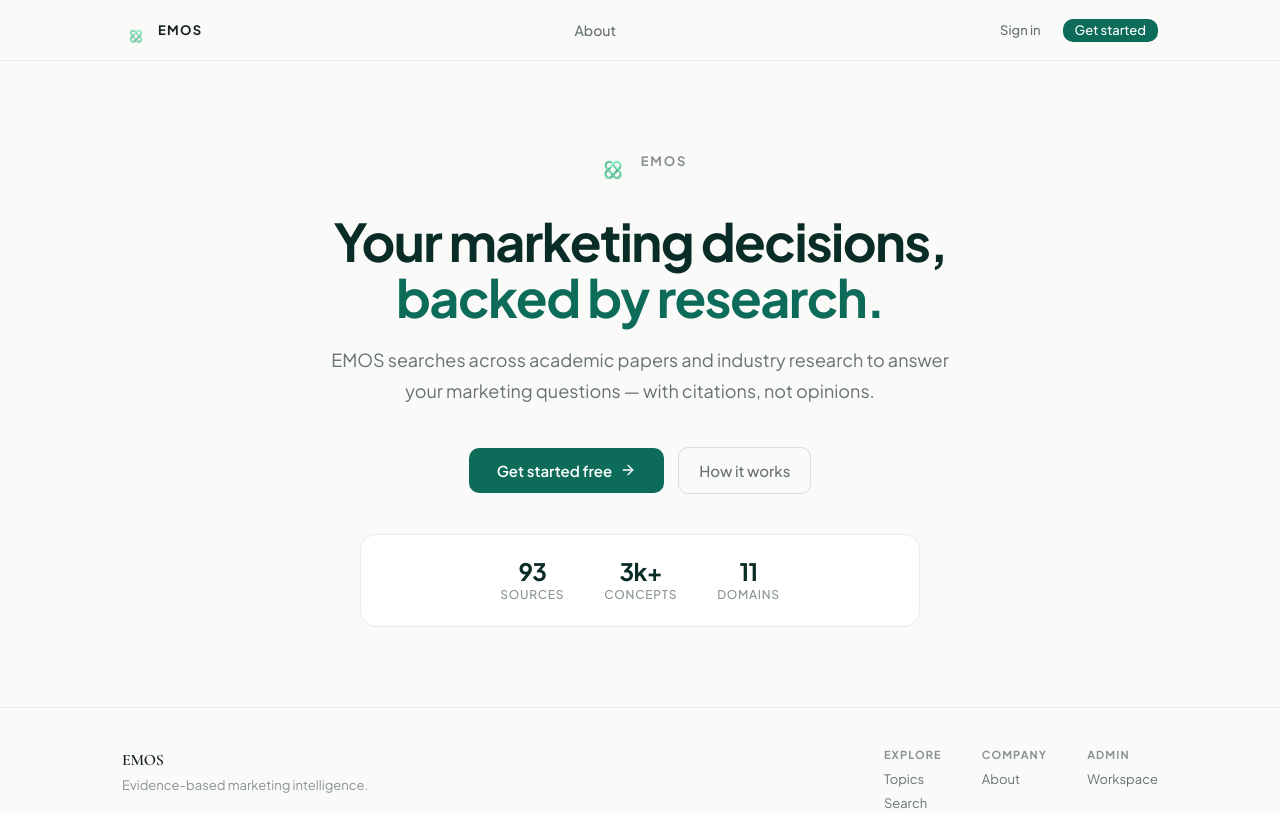
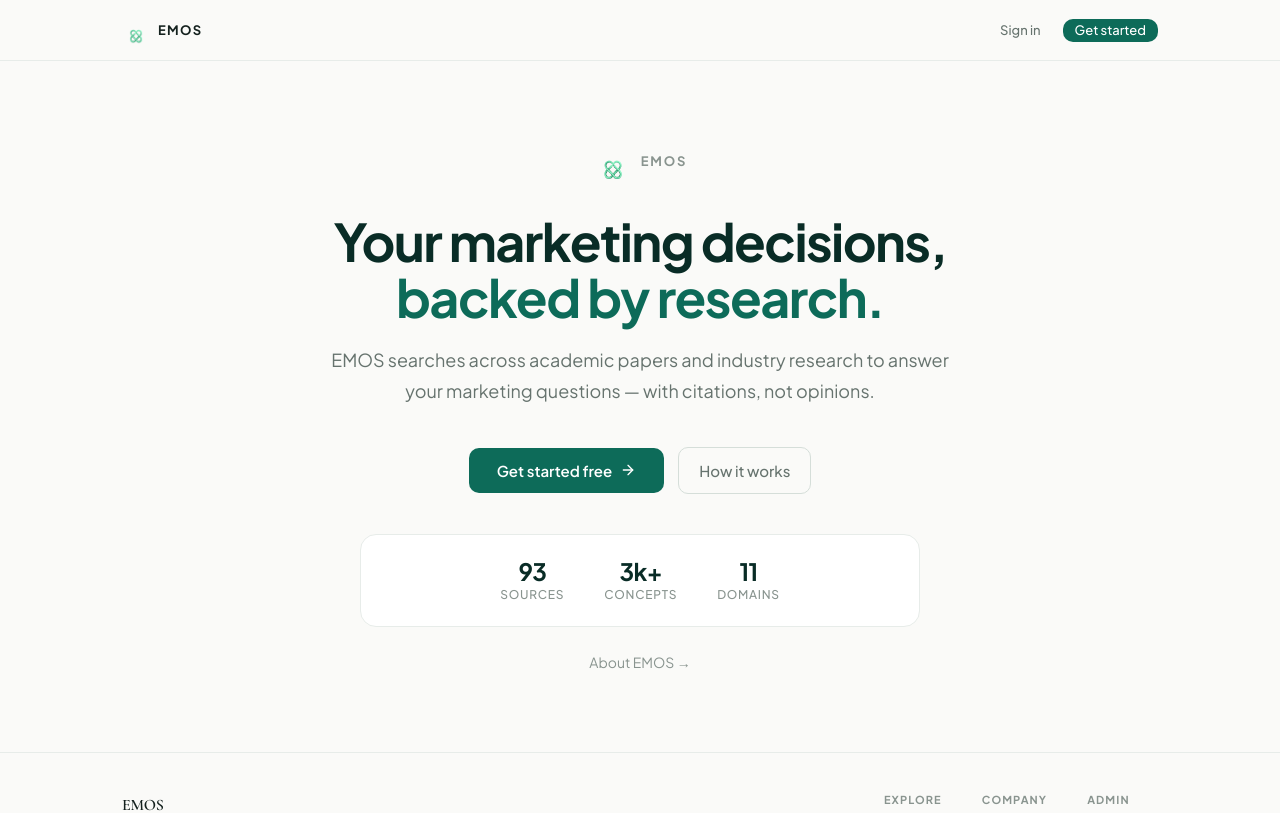
Before and after one commit to FabianNjau/emos-ui, a React (Vite) app: page / in a window 1280 px wide. Shown: the top 813 px of the page. Built offline with nearby package versions, Linux system fonts and the light colour scheme; no server answers.

Commit message:
header: fix logo+text vertical alignment; remove About from nav; move About link to landing body

```diff
--- a/src/components/public/PublicHeader.css
+++ b/src/components/public/PublicHeader.css
@@ -21,17 +21,23 @@
 .public-header__logo {
   display: flex;
   align-items: center;
+  justify-content: flex-start;
   gap: 0.5rem;
   text-decoration: none;
   flex-shrink: 0;
+  /* Ensure the image and text are pixel-perfect vertically centered */
+  line-height: 1;
 }
 
-.public-header__logo img {
+.public-header__logo-img {
   width: 28px;
   height: 28px;
   object-fit: contain;
   border-radius: 7px;
   display: block;
+  /* Force vertical center alignment */
+  vertical-align: middle;
+  align-self: center;
 }
 
 .public-header__logo-text {
@@ -41,6 +47,10 @@
   letter-spacing: 0.1em;
   text-transform: uppercase;
   color: var(--emos-text);
+  /* Force same baseline as image */
+  vertical-align: middle;
+  line-height: 1;
+  align-self: center;
 }
 
 /* Nav — centered */
--- a/src/components/public/PublicHeader.tsx
+++ b/src/components/public/PublicHeader.tsx
@@ -21,16 +21,13 @@
             alt=""
             width={28}
             height={28}
+            className="public-header__logo-img"
           />
           <span className="public-header__logo-text">EMOS</span>
         </Link>
 
-        {/* Nav — centered, About only */}
-        <nav className="public-header__nav" aria-label="Main navigation">
-          <Link to={PUBLIC_ROUTES.ABOUT} className="public-header__nav-link">
-            About
-          </Link>
-        </nav>
+        {/* Nav — intentionally empty on landing; About in footer */}
+        <nav className="public-header__nav" aria-label="Main navigation" />
 
         {/* Auth */}
         <div className="public-header__auth">
--- a/src/pages/public/Landing.css
+++ b/src/pages/public/Landing.css
@@ -158,6 +158,26 @@
   font-weight: 500;
 }
 
+/* About link — in body, not nav */
+.landing__about-link {
+  margin-top: 1.5rem;
+}
+
+.landing__about-link button {
+  background: none;
+  border: none;
+  font-size: 0.875rem;
+  color: var(--emos-text-muted);
+  cursor: pointer;
+  font-family: var(--font-sans);
+  transition: color 0.15s ease;
+  padding: 0;
+}
+
+.landing__about-link button:hover {
+  color: var(--emos-text-secondary);
+}
+
 /* ── Responsive ───────────────────────────────────────────────────────────── */
 @media (max-width: 640px) {
   .landing__hero {
--- a/src/pages/public/Landing.tsx
+++ b/src/pages/public/Landing.tsx
@@ -69,6 +69,13 @@
               <span className="landing__stat-label">Domains</span>
             </div>
           </div>
+
+          {/* About link — in body, not nav */}
+          <p className="landing__about-link">
+            <button onClick={() => navigate(PUBLIC_ROUTES.ABOUT)}>
+              About EMOS →
+            </button>
+          </p>
         </div>
       </section>
 
```
